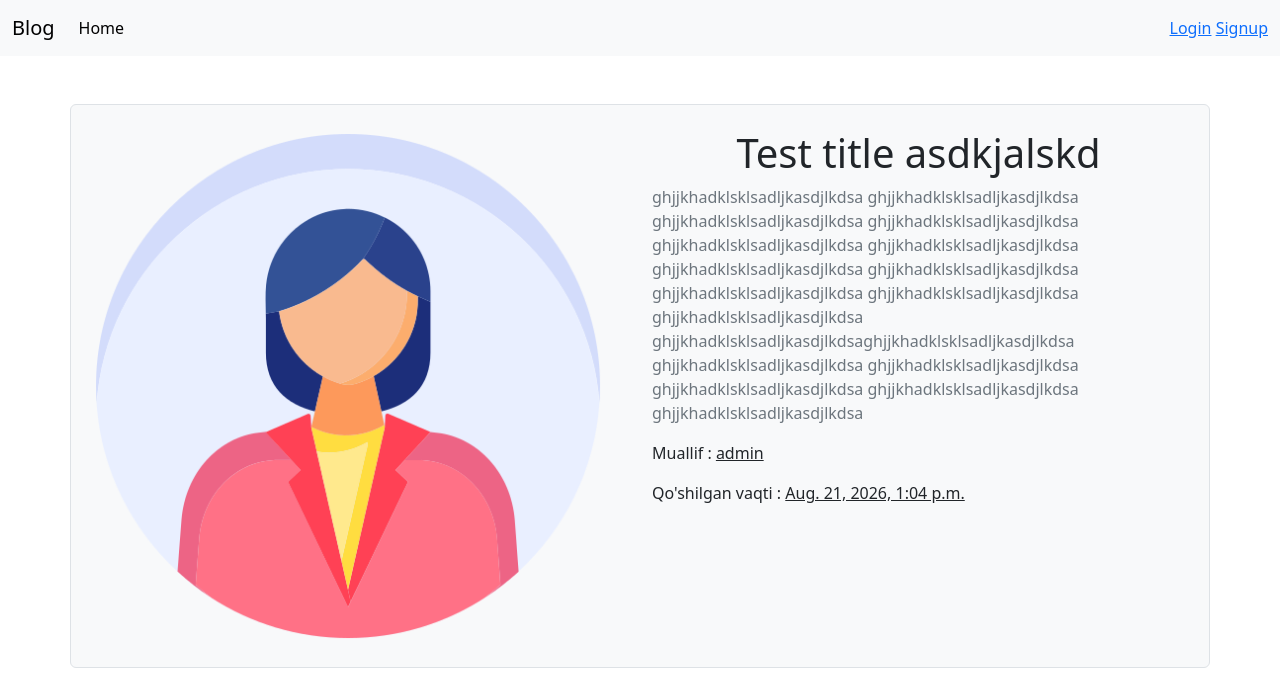
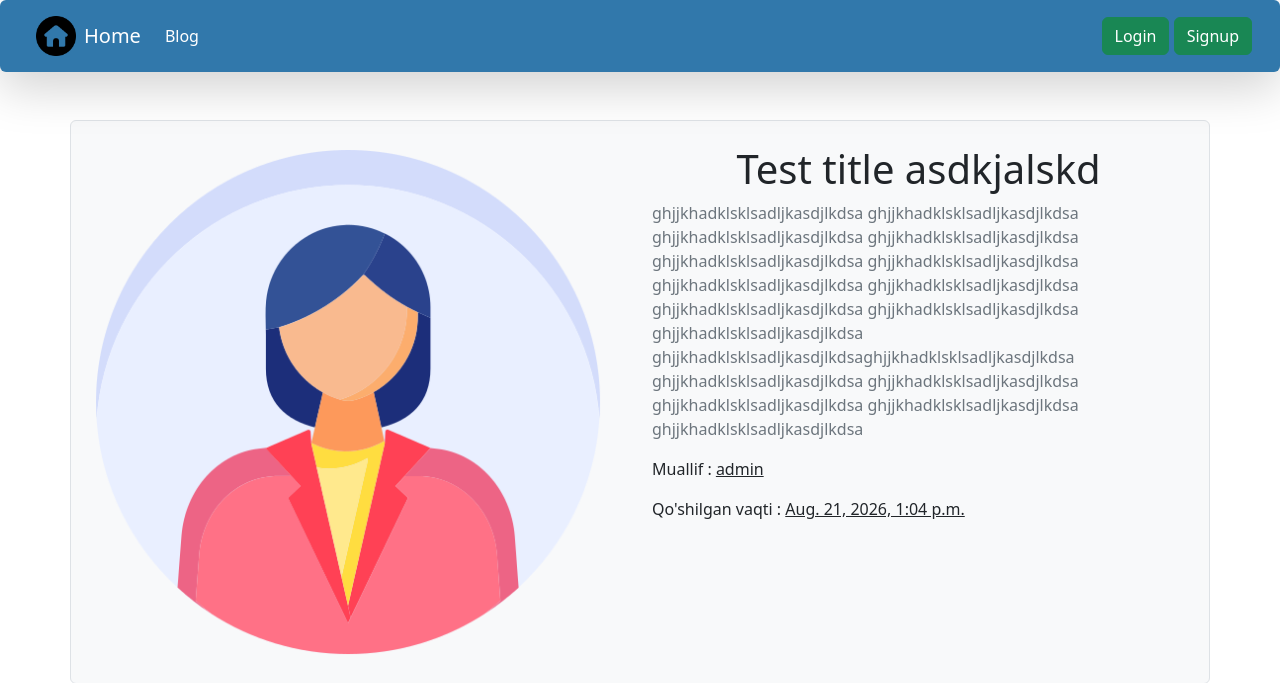
Before and after one commit to muhammadmirzovm/ArticleProject-NewYork, a Django app: a page that uses templates/base.html in a window 1280 px wide. Shown: the top 683 px of the page. Run offline with Django 5.2, Linux system fonts and the light colour scheme; data comes from the database, SQL or seed files in the repository; both versions use the stored data as it was after the commit.

Commit message:
signin va signupga o`zgartirish kiritildi

```diff
--- a/templates/base.html
+++ b/templates/base.html
@@ -9,29 +9,32 @@
  <link href="https://cdn.jsdelivr.net/npm/bootstrap@5.3.8/dist/css/bootstrap.min.css" rel="stylesheet" integrity="sha384-sRIl4kxILFvY47J16cr9ZwB07vP4J8+LH7qKQnuqkuIAvNWLzeN8tE5YBujZqJLB" crossorigin="anonymous">
 </head>
 <body>
-<nav class="navbar navbar-expand-lg bg-body-tertiary">
+<nav style="background-color: #3178ab !important;" class="navbar navbar-expand-lg bg-body-tertiary bg-primary shadow-lg p-3 mb-5 bg-body-tertiary rounded"  >
+  <!-- class="navbar navbar-expand-lg bg-body-tertiary " -->
+  <!-- class="navbar bg-primary" data-bs-theme="dark" -->
   <div class="container-fluid">
-    <a class="navbar-brand" href="{% url 'article_list' %}">Blog</a>
+    <img class="mx-2" style="width: 40px !important;" src="{% static 'images/home.png' %}" alt="">
+    <a class="navbar-brand text-white" href="{% url 'article_list' %}">Home</a>
     <button class="navbar-toggler" type="button" data-bs-toggle="collapse" data-bs-target="#navbarSupportedContent" aria-controls="navbarSupportedContent" aria-expanded="false" aria-label="Toggle navigation">
       <span class="navbar-toggler-icon"></span>
     </button>
     <div class="collapse navbar-collapse" id="navbarSupportedContent">
       <ul class="navbar-nav me-auto mb-2 mb-lg-0">
         <li class="nav-item">
-          <a class="nav-link active" aria-current="page" href="{% url 'article_list' %}">Home</a>
+          <a class="text-white nav-link active" aria-current="page" href="{% url 'article_list' %}">Blog</a>
         </li>
 </ul>
 <div class="registration">
   {% if user.is_authenticated %}
-   <span>Salom, {{ user.username }}</span>
+  <span class="badge text-bg-warning">Salom,{{ user.username }} !</span>
 
    <form method="post" action="{% url 'logout' %}" style="display:inline-block;">
      {% csrf_token %}
-     <button type="submit">Logout</button>
+     <button class="btn btn-light" type="submit">Logout</button>
    </form>
  {% else %}
-   <a href="{% url 'login' %}">Login</a>
-   <a href="{% url 'signup' %}">Signup</a>
+   <a class="btn btn-success" href="{% url 'login' %}">Login</a>
+   <a class="btn btn-success" href="{% url 'signup' %}">Signup</a>
  {% endif %}
 </div>
     </div>
```
Also changed, not shown: db.sqlite3, static/images/home.png (added).
